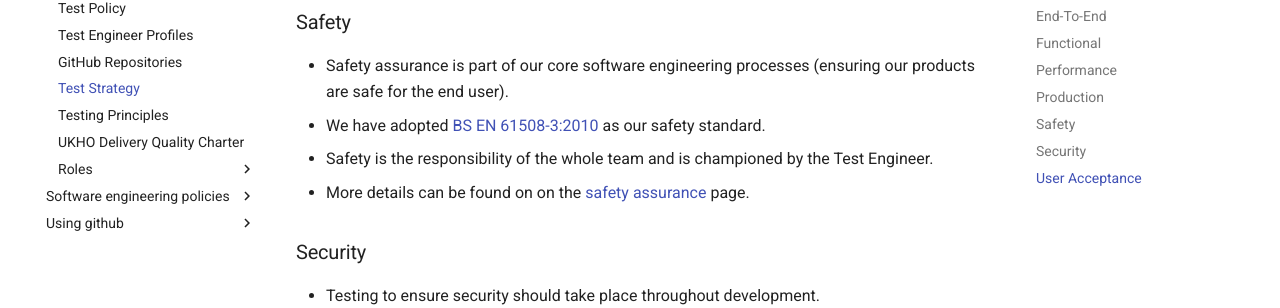
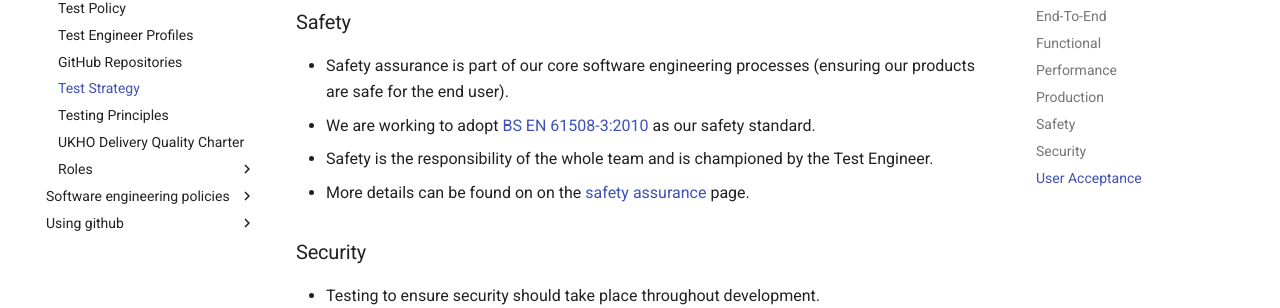
Before and after one commit to UKHO/docs, an MkDocs documentation site: the page built from docs/quality-assurance/test-strategy.md, in a window 1280 px wide and 900 px high, scrolled down 3054 px. Shown: the part 334-642 px from the top of the window. Built offline with MkDocs 1.6.1 and Material for MkDocs 9.7.7, drawn with Linux system fonts in a browser that asks for light colours.

Commit message:
Update QA text on safety testing

```diff
--- a/docs/quality-assurance/test-strategy.md
+++ b/docs/quality-assurance/test-strategy.md
@@ -92,7 +92,7 @@ Tests should be added at the correct level of the test pyramid – lower is bett
 ### Safety
 
 * Safety assurance is part of our core software engineering processes (ensuring our products are safe for the end user).
-* We have adopted [BS EN 61508-3:2010](https://fdocuments.in/document/iec-61508-6.html) as our safety standard.
+* We are working to adopt [BS EN 61508-3:2010](https://fdocuments.in/document/iec-61508-6.html) as our safety standard.
 * Safety is the responsibility of the whole team and is championed by the Test Engineer.
 * More details can be found on on the [safety assurance](safety-assurance-guidance.md) page.
 
```
